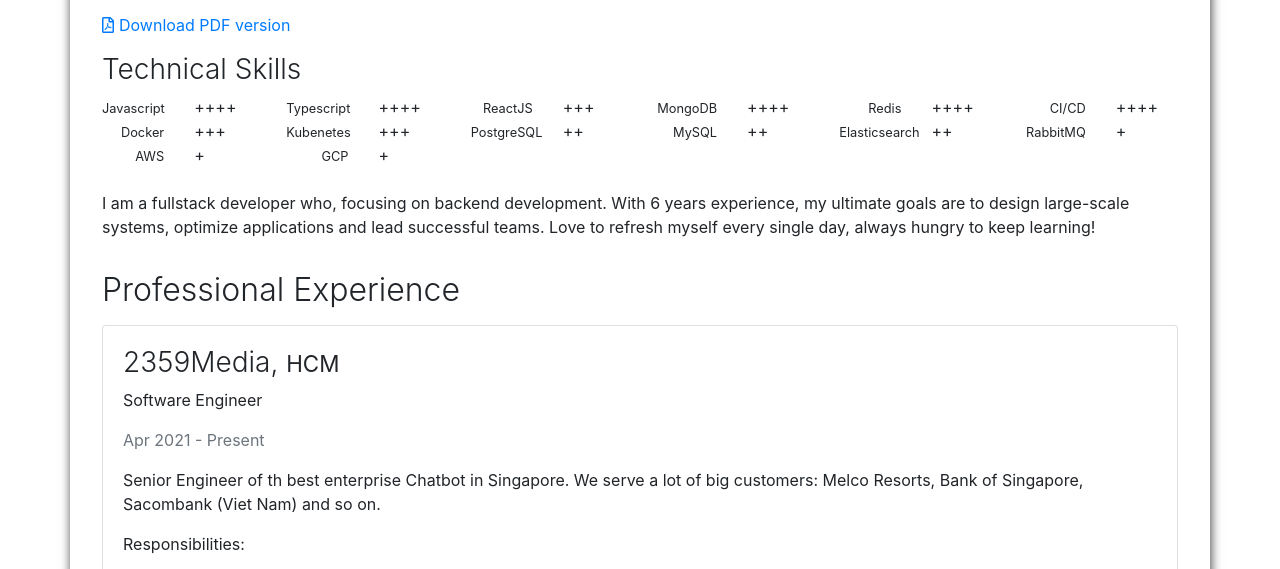
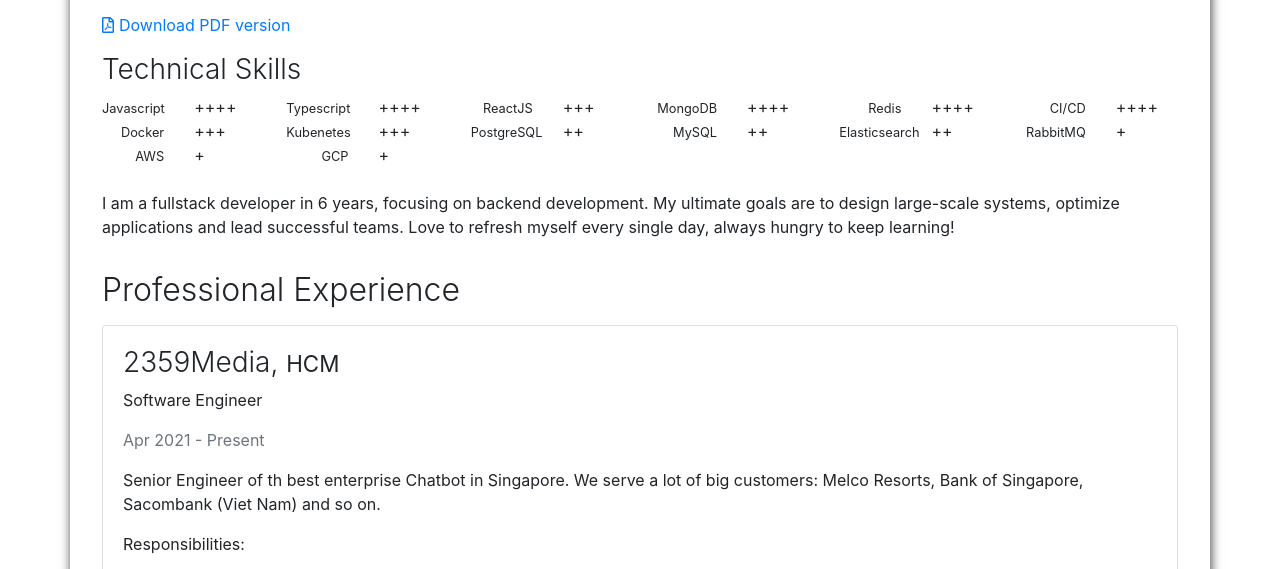
Before and after one commit to kubeplusplus/cv, a plain HTML site: page index.html in a window 1280 px wide. Shown: the part 173-742 px from the top of the page. Drawn offline with nearby package versions, Linux system fonts and the light colour scheme.

Commit message:
Deploying to gh-pages from  @ 3962231a24a21460e5c3d7ae8c81574e5164b34d 🚀

```diff
--- a/index.html
+++ b/index.html
@@ -166,7 +166,7 @@
         </div>
     </div>
 
-        <p>I am a fullstack developer who, focusing on backend development. With 6 years experience, my ultimate goals are to design large-scale systems, optimize applications and lead successful teams. Love to refresh myself every single day, always hungry to keep learning!</p>
+        <p>I am a fullstack developer in 6 years, focusing on backend development. My ultimate goals are to design large-scale systems, optimize applications and lead successful teams. Love to refresh myself every single day, always hungry to keep learning!</p>
 
     <h2>Professional Experience</h2>
     <div class="card mb-4">
```
Also changed, not shown: 1 other file.
